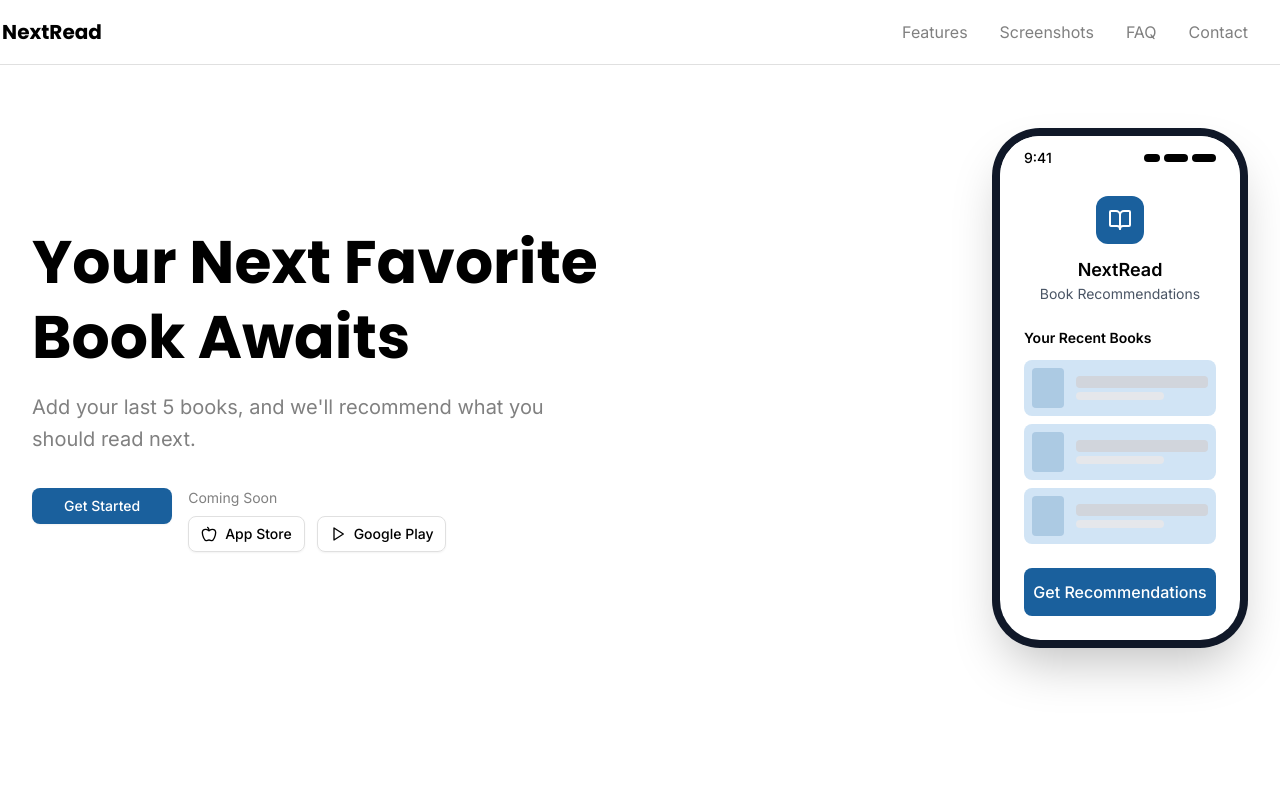
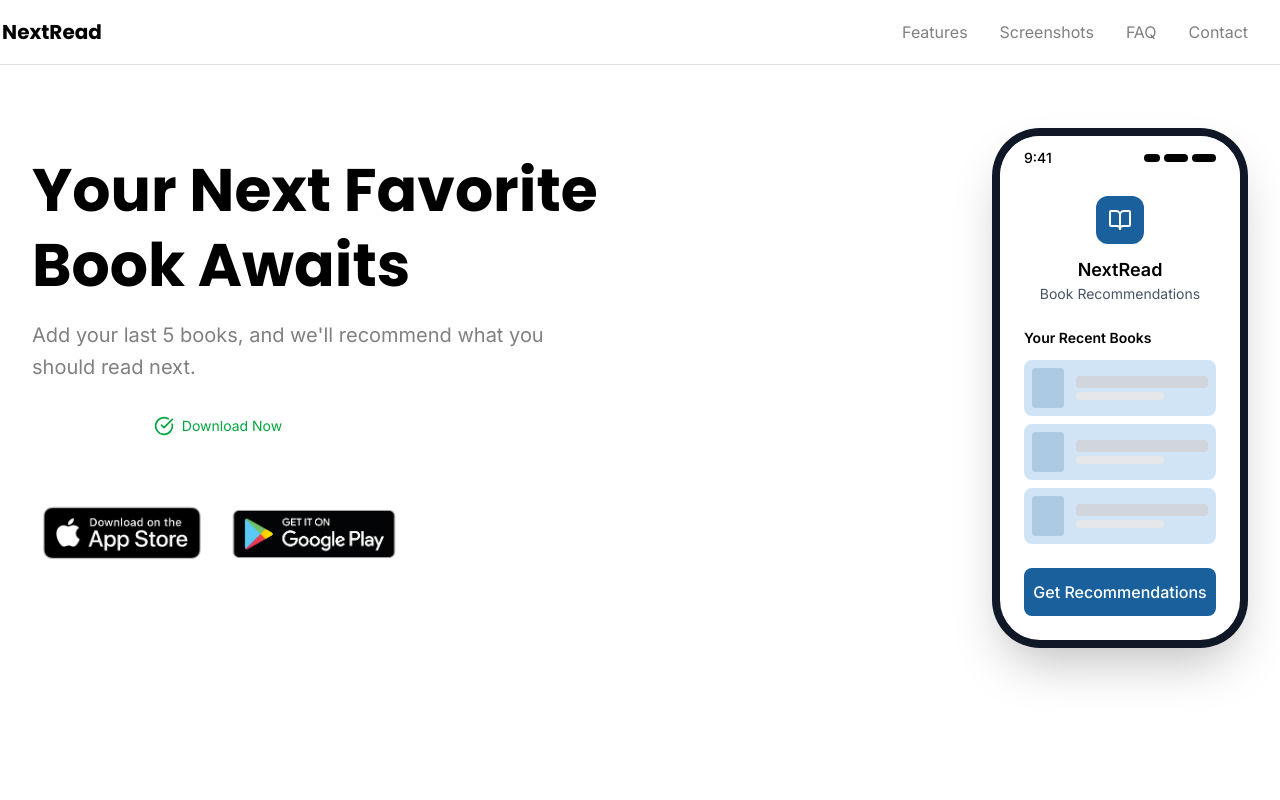
Before and after one commit to Shafiullah717/Next-read-landing-page-with-Next.js, a Next.js app: page / in a window 1280 px wide. Shown: the top 800 px of the page. Built offline with nearby package versions, Linux system fonts and the light colour scheme.

Commit message:
add buttons for google and apple store

```diff
--- a/components/hero-section.tsx
+++ b/components/hero-section.tsx
@@ -1,18 +1,11 @@
 "use client"
 
-import { Button } from "@/components/ui/button"
-import { BookOpen, Apple, Play, X, Menu } from "lucide-react"
+import { BookOpen, X, Menu, CheckCircle } from "lucide-react"
 import { useState } from "react"
+import Image from "next/image"
 
 export default function HeroSection() {
   const [isMobileMenuOpen, setIsMobileMenuOpen] = useState(false)
-
-  const scrollToFeatures = () => {
-    const featuresSection = document.getElementById("features")
-    if (featuresSection) {
-      featuresSection.scrollIntoView({ behavior: "smooth" })
-    }
-  }
 
   const toggleMobileMenu = () => {
     setIsMobileMenuOpen(!isMobileMenuOpen)
@@ -20,9 +13,10 @@ export default function HeroSection() {
 
   return (
     <section className="min-h-screen bg-background">
+      {/* Navbar */}
       <nav className="fixed top-0 left-0 right-0 z-50 w-full px-6 py-4 lg:px-8 bg-background/95 backdrop-blur-sm border-b border-border">
         <div className="mx-auto max-w-7xl flex items-center justify-between">
-          {/* Mobile Menu Button - Left Side */}
+          {/* Mobile Menu Button */}
           <button
             className="md:hidden p-2 hover:bg-accent rounded-lg transition-colors"
             onClick={toggleMobileMenu}
@@ -35,95 +29,59 @@ export default function HeroSection() {
             )}
           </button>
 
-          {/* Logo - Desktop left, Mobile center */}
-          <div className="flex items-center gap-2 md:flex-none absolute left-1/2 transform -translate-x-1/2 md:relative md:left-auto md:transform-none lg:relative lg:left-auto lg:transform-none">
+          {/* Logo */}
+          <div className="flex items-center gap-2 md:flex-none absolute left-1/2 transform -translate-x-1/2 md:relative md:left-auto md:transform-none">
             <div className="flex items-center justify-center w-8 h-8 bg-primary rounded-lg">
               <BookOpen className="w-5 h-5 text-primary-foreground" />
             </div>
             <span className="text-xl font-serif font-bold text-foreground">NextRead</span>
           </div>
 
-          {/* Empty space for mobile balance, Navigation for desktop */}
-          <div className="md:hidden lg:hidden w-10"></div>
+          {/* Spacer */}
+          <div className="md:hidden w-10"></div>
 
-          {/* Desktop Navigation Links */}
+          {/* Desktop Navigation */}
           <div className="hidden md:flex items-center gap-8">
+            {["Features", "Screenshots", "FAQ", "Contact"].map((item) => (
               <button
-              onClick={() => document.getElementById("features")?.scrollIntoView({ behavior: "smooth" })}
+                key={item}
+                onClick={() =>
+                  document.getElementById(item.toLowerCase())?.scrollIntoView({ behavior: "smooth" })
+                }
                 className="text-secondary hover:text-foreground transition-colors font-sans cursor-pointer"
               >
-              Features
+                {item}
               </button>
-            <button
-              onClick={() => document.getElementById("screenshots")?.scrollIntoView({ behavior: "smooth" })}
-              className="text-secondary hover:text-foreground transition-colors font-sans cursor-pointer"
-            >
-              Screenshots
-            </button>
-            <button
-              onClick={() => document.getElementById("faq")?.scrollIntoView({ behavior: "smooth" })}
-              className="text-secondary hover:text-foreground transition-colors font-sans cursor-pointer"
-            >
-              FAQ
-            </button>
-            <button
-              onClick={() => document.getElementById("contact")?.scrollIntoView({ behavior: "smooth" })}
-              className="text-secondary hover:text-foreground transition-colors font-sans cursor-pointer"
-            >
-              Contact
-            </button>
+            ))}
           </div>
         </div>
 
-        {/* Mobile Menu Dropdown */}
+        {/* Mobile Dropdown */}
         {isMobileMenuOpen && (
           <div className="md:hidden mt-4 pb-4 border-t border-border">
             <div className="flex flex-col gap-4 pt-4">
+              {["Features", "Screenshots", "FAQ", "Contact"].map((item) => (
                 <button
+                  key={item}
                   onClick={() => {
-                  document.getElementById("features")?.scrollIntoView({ behavior: "smooth" })
+                    document.getElementById(item.toLowerCase())?.scrollIntoView({ behavior: "smooth" })
                     setIsMobileMenuOpen(false)
                   }}
                   className="text-secondary hover:text-foreground transition-colors font-sans px-2 py-1 text-left cursor-pointer"
                 >
-                Features
+                  {item}
                 </button>
-              <button
-                onClick={() => {
-                  document.getElementById("screenshots")?.scrollIntoView({ behavior: "smooth" })
-                  setIsMobileMenuOpen(false)
-                }}
-                className="text-secondary hover:text-foreground transition-colors font-sans px-2 py-1 text-left cursor-pointer"
-              >
-                Screenshots
-              </button>
-              <button
-                onClick={() => {
-                  document.getElementById("faq")?.scrollIntoView({ behavior: "smooth" })
-                  setIsMobileMenuOpen(false)
-                }}
-                className="text-secondary hover:text-foreground transition-colors font-sans px-2 py-1 text-left cursor-pointer"
-              >
-                FAQ
-              </button>
-              <button
-                onClick={() => {
-                  document.getElementById("contact")?.scrollIntoView({ behavior: "smooth" })
-                  setIsMobileMenuOpen(false)
-                }}
-                className="text-secondary hover:text-foreground transition-colors font-sans px-2 py-1 text-left cursor-pointer"
-              >
-                Contact
-              </button>
+              ))}
             </div>
           </div>
         )}
       </nav>
 
+      {/* Hero Content */}
       <div className="px-6 py-12 lg:px-8 lg:py-20 pt-24 lg:pt-32">
         <div className="mx-auto max-w-7xl">
           <div className="grid lg:grid-cols-2 gap-12 lg:gap-16 items-center">
-            {/* Left Content */}
+            {/* Left Section */}
             <div className="space-y-8">
               <div className="space-y-4">
                 <h1 className="text-4xl lg:text-6xl font-serif font-bold text-foreground leading-tight text-balance">
@@ -134,40 +92,53 @@ export default function HeroSection() {
                 </p>
               </div>
 
-              {/* CTA Buttons */}
-              <div className="flex flex-col sm:flex-row gap-4">
-                <Button
-                  onClick={scrollToFeatures}
-                  className="bg-primary hover:bg-primary/90 text-primary-foreground font-sans font-medium px-8 py-3 rounded-lg transition-colors"
+              {/* Download Buttons */}
+              <div className="flex flex-col items-start sm:items-center sm:flex-row gap-6">
+                <div className="flex flex-col gap-2 items-start sm:items-center">
+                  {/* Added green checkmark icon */}
+                  <div className="flex items-center gap-2 text-green-600">
+                    <CheckCircle className="w-5 h-5" />
+                    <span className="text-sm font-sans">Download Now</span>
+                  </div>
+                  <div className="flex gap-3">
+                    {/* App Store */}
+                    <a
+                      href="#"
+                      className="inline-flex items-center rounded-xl overflow-hidden duration-150 hover:-translate-y-1 hover:scale-105 focus:outline-none focus:ring-2 focus:ring-primary bg-white"
+                      aria-label="Download on the App Store"
                     >
-                  Get Started
-                </Button>
-                <div className="flex flex-col gap-2">
-                  <span className="text-sm text-secondary font-sans">Coming Soon</span>
-                  <div className="flex gap-3">
-                    <Button
-                      variant="outline"
-                      className="flex items-center gap-2 border-border hover:bg-accent font-sans px-4 py-2 rounded-lg bg-transparent"
+                      <Image
+                        src="/Apple Store logo.png"
+                        alt="App Store"
+                        width={180}
+                        height={58}
+                        className="h-auto object-contain select-none pointer-events-none"
+                        priority
+                      />
+                    </a>
+                    {/* Play Store */}
+                    <a
+                      href="#"
+                      className="inline-flex items-center rounded-xl overflow-hidden duration-150 hover:-translate-y-1 hover:scale-105 focus:outline-none focus:ring-2 focus:ring-primary bg-white"
+                      aria-label="Get it on Google Play"
                     >
-                      <Apple className="w-4 h-4" />
-                      App Store
-                    </Button>
-                    <Button
-                      variant="outline"
-                      className="flex items-center gap-2 border-border hover:bg-accent font-sans px-4 py-2 rounded-lg bg-transparent"
-                    >
-                      <Play className="w-4 h-4" />
-                      Google Play
-                    </Button>
+                      <Image
+                        src="/Play store logo.png"
+                        alt="Google Play"
+                        width={180}
+                        height={58}
+                        className="h-auto object-contain select-none pointer-events-none"
+                        priority
+                      />
+                    </a>
                   </div>
                 </div>
               </div>
             </div>
 
-            {/* Right Content - iPhone Mockup */}
+            {/* Right Section - Mockup */}
             <div className="flex justify-center lg:justify-end">
               <div className="relative">
-                {/* iPhone Frame */}
                 <div className="relative w-64 h-[520px] bg-gray-900 rounded-[3rem] p-2 shadow-2xl">
                   <div className="w-full h-full bg-white rounded-[2.5rem] overflow-hidden relative">
                     {/* Status Bar */}
@@ -182,7 +153,6 @@ export default function HeroSection() {
 
                     {/* App Content */}
                     <div className="px-6 py-4 space-y-6">
-                      {/* Header */}
                       <div className="text-center">
                         <div className="w-12 h-12 bg-primary rounded-xl mx-auto mb-3 flex items-center justify-center">
                           <BookOpen className="w-6 h-6 text-white" />
@@ -191,7 +161,6 @@ export default function HeroSection() {
                         <p className="text-sm text-gray-600">Book Recommendations</p>
                       </div>
 
-                      {/* Recent Books */}
                       <div className="space-y-3">
                         <h3 className="text-sm font-semibold text-black">Your Recent Books</h3>
                         <div className="space-y-2">
@@ -207,7 +176,6 @@ export default function HeroSection() {
                         </div>
                       </div>
 
-                      {/* Recommendation Button */}
                       <button className="w-full bg-primary text-white py-3 rounded-lg font-medium">
                         Get Recommendations
                       </button>
```
Lines whose indentation alone changed are shown as unchanged.
